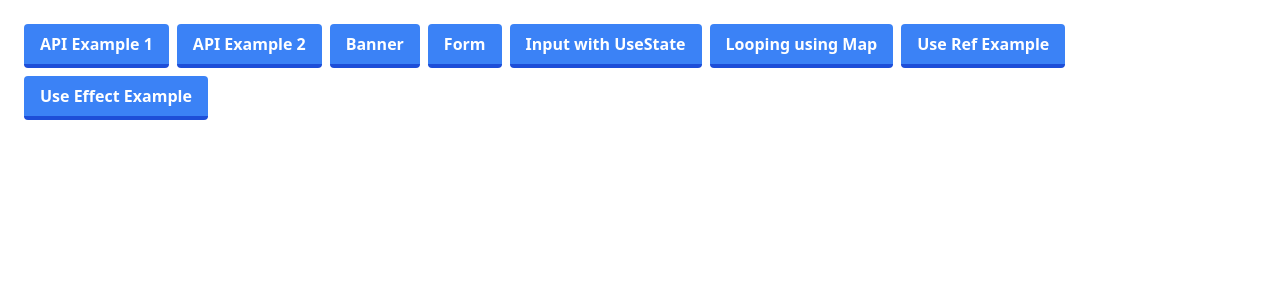
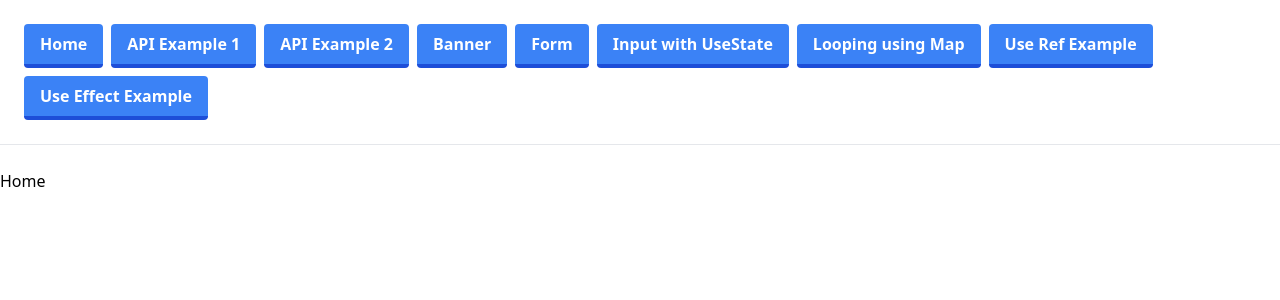
Before and after one commit to logictechjulyintake/react-class-group-1, a React (Create React App) app: page / in a window 1280 px wide. Shown: the top 300 px of the page. Built offline with nearby package versions, Linux system fonts and the light colour scheme.

Commit message:
router layout

```diff
--- a/src/App.js
+++ b/src/App.js
@@ -3,12 +3,13 @@ import './App.css'
 import FetchAPIEg from './components/FetchAPIEg';
 import MyForm from './components/MyForm';
 import Banner from './components/Banner';
-import Home from './components/Home';
 import APIEgTwo from './components/APIEgTwo';
 import Input from './components/Input';
 import MapOrLoop from './components/MapOrLoop';
 import UseRefEg from './components/UseRefEg';
 import UseEffecEg from './components/UseEffecEg';
+import Layout from './components/Layout';
+import Home from './components/Home';
 
 
 function App() {
@@ -17,6 +18,7 @@ function App() {
 
     <BrowserRouter>
       <Routes>
+        <Route path='/' element={<Layout />} >
           <Route index element={<Home />} />
           <Route path="/apieg" element={<FetchAPIEg />} />
           <Route path="/apiegtwo" element={<APIEgTwo />} />
@@ -27,6 +29,7 @@ function App() {
           <Route path="/map" element={<MapOrLoop />} />
           <Route path="/useref" element={<UseRefEg />} />
           <Route path="/useeffecteg" element={<UseEffecEg />} />
+        </Route>
       </Routes>
     </BrowserRouter>
 
--- a/src/components/Home.jsx
+++ b/src/components/Home.jsx
@@ -1,45 +1,9 @@
 import React from 'react'
-import Button from './Button'
-import { Link } from 'react-router-dom'
 
 function Home() {
-    return <>
-        <div className='p-5'>
-
-            <Link to='/apieg'>
-                <Button text="API Example 1" />
-            </Link>
-
-            <Link to='/apiegtwo'>
-                <Button text="API Example 2" />
-            </Link>
-
-            <Link to='/banner'>
-                <Button text="Banner" />
-            </Link>
-
-            <Link to='/form'>
-                <Button text="Form" />
-            </Link>
-
-            <Link to='/input'>
-                <Button text="Input with UseState" />
-            </Link>
-
-            <Link to='/map'>
-                <Button text="Looping using Map" />
-            </Link>
-
-            <Link to='/useref'>
-                <Button text="Use Ref Example" />
-            </Link>
-
-            <Link to='/useeffecteg'>
-                <Button text="Use Effect Example" />
-            </Link>
-
-        </div>
-    </>
+    return (
+        <div>Home</div>
+    )
 }
 
 export default Home
--- /dev/null
+++ b/src/components/Layout.js
@@ -0,0 +1,15 @@
+import React from 'react'
+import { Outlet } from 'react-router-dom'
+import Nav from './Nav'
+
+function Layout() {
+    return <>
+        <Nav />
+
+        <hr />
+        <br />
+        <Outlet />
+    </>
+}
+
+export default Layout
--- /dev/null
+++ b/src/components/Nav.jsx
@@ -0,0 +1,49 @@
+import React from 'react'
+import Button from './Button'
+import { Link } from 'react-router-dom'
+
+function Nav() {
+    return <>
+        <div className='p-5'>
+
+            <Link to='/'>
+                <Button text="Home" />
+            </Link>
+
+            <Link to='/apieg'>
+                <Button text="API Example 1" />
+            </Link>
+
+            <Link to='/apiegtwo'>
+                <Button text="API Example 2" />
+            </Link>
+
+            <Link to='/banner'>
+                <Button text="Banner" />
+            </Link>
+
+            <Link to='/form'>
+                <Button text="Form" />
+            </Link>
+
+            <Link to='/input'>
+                <Button text="Input with UseState" />
+            </Link>
+
+            <Link to='/map'>
+                <Button text="Looping using Map" />
+            </Link>
+
+            <Link to='/useref'>
+                <Button text="Use Ref Example" />
+            </Link>
+
+            <Link to='/useeffecteg'>
+                <Button text="Use Effect Example" />
+            </Link>
+
+        </div>
+    </>
+}
+
+export default Nav
```
Lines whose indentation alone changed are shown as unchanged.
